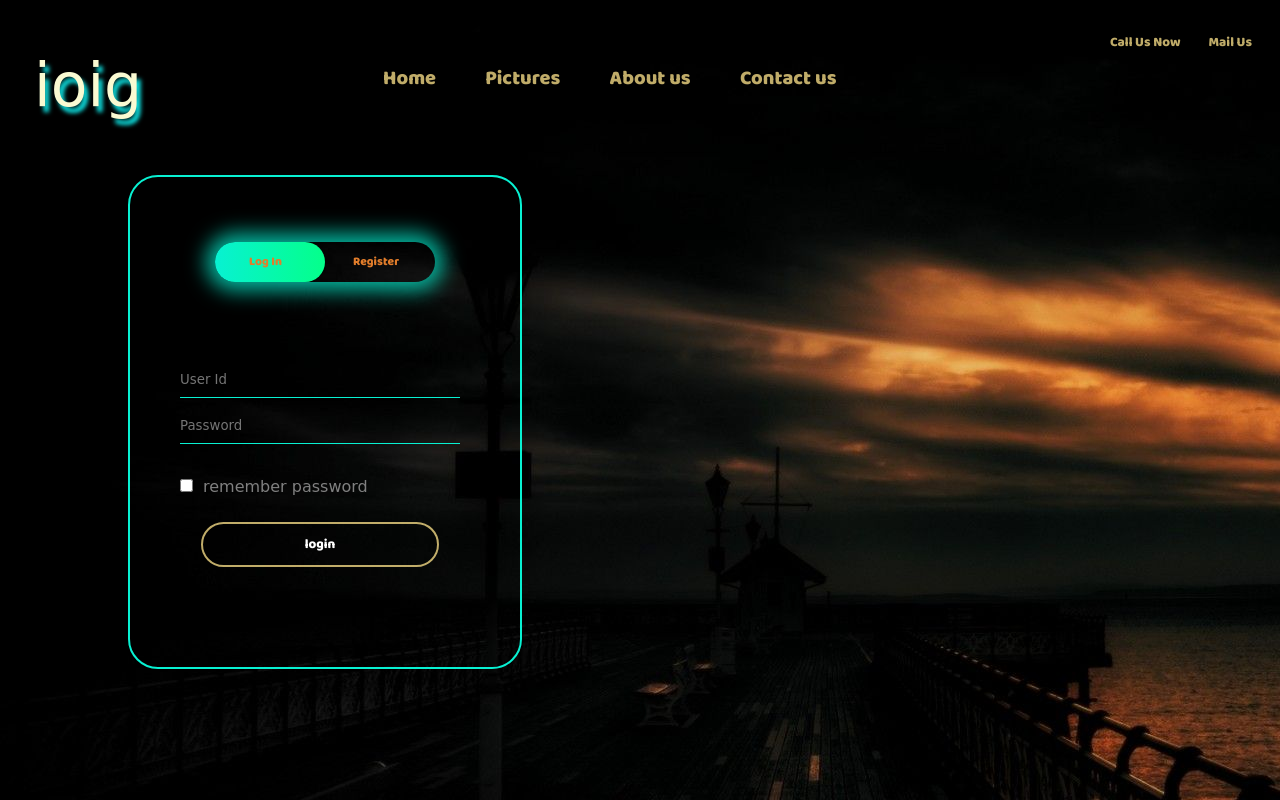
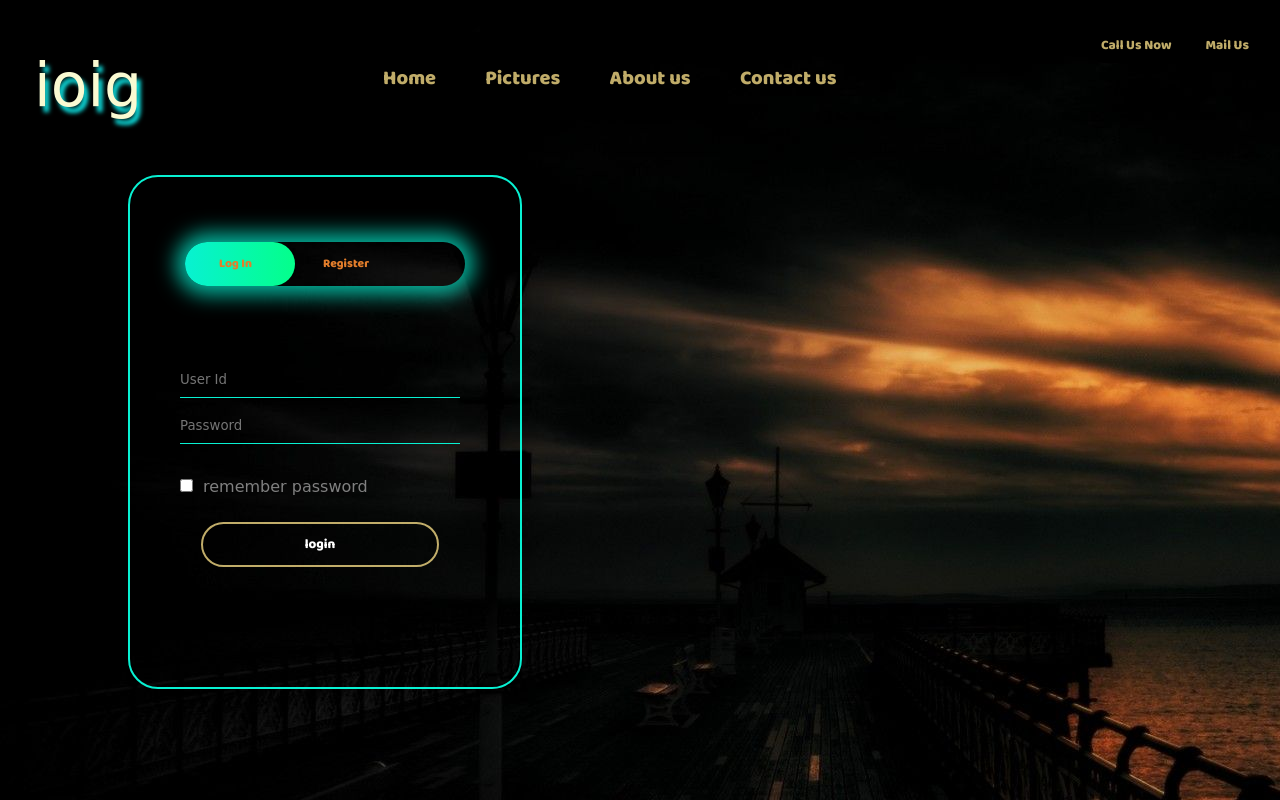
Before and after one commit to ioig/ioig-1, a plain HTML site: page test.html in a window 1280 px wide. Drawn offline with Linux system fonts and the light colour scheme; a web font is replaced by a local one.

Commit message:
Update test.html

```diff
--- a/test.html
+++ b/test.html
@@ -91,7 +91,7 @@
     }
 
     .button {
-        margin: 5px;
+        margin: 8px;
         color: rgba(238, 213, 130, 0.808);
         background-color: black;
         border: none;
@@ -115,7 +115,7 @@
 
     .formbox {
         width: 380px;
-        height: 480px;
+        height: 500px;
         position: relative;
         margin: 5% 10%;
         background: transparent;
@@ -136,7 +136,7 @@
     }
 
     .btnbox {
-        width: 220px;
+        width: 280px;
         margin: 60px auto;
         position: relative;
         box-shadow: 0 0 20px 9px #04c9aee1;
@@ -146,7 +146,7 @@
 
 
     .tbtn {
-        padding: 10px 34px;
+        padding: 12px 34px;
         cursor: pointer;
         background: transparent;
         position: relative;
```
